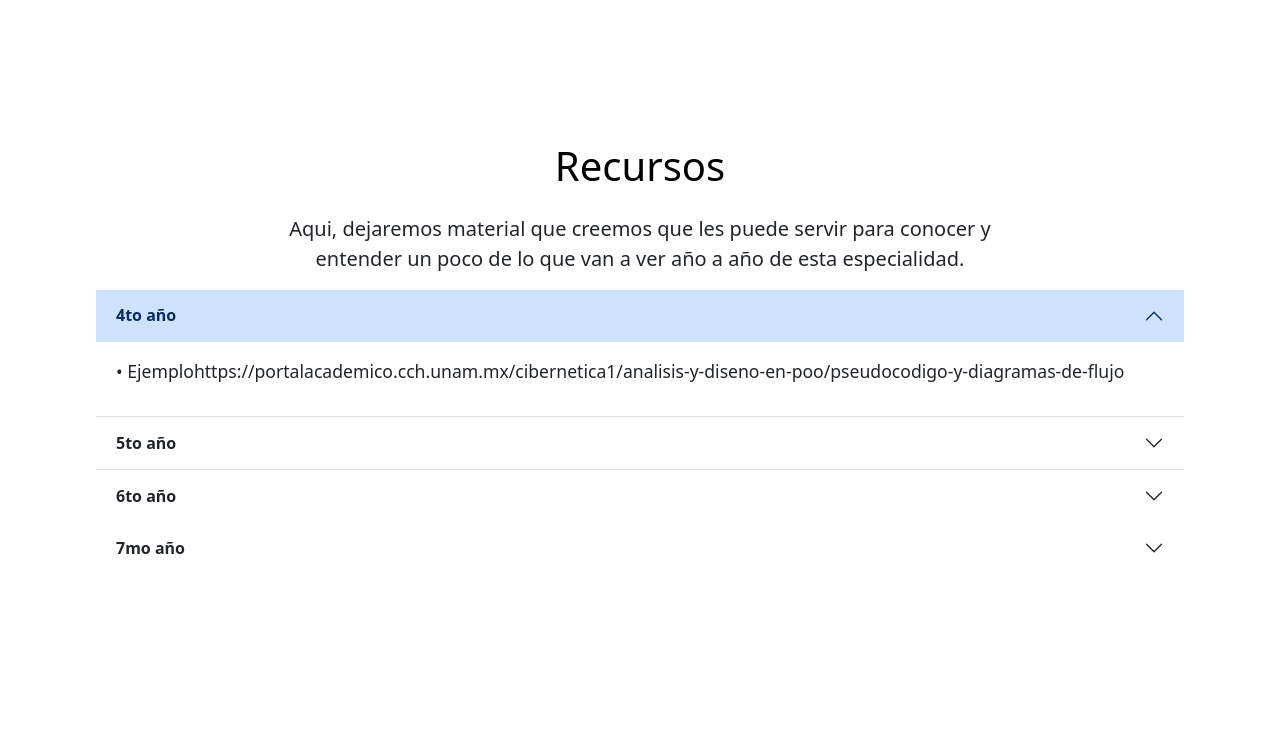
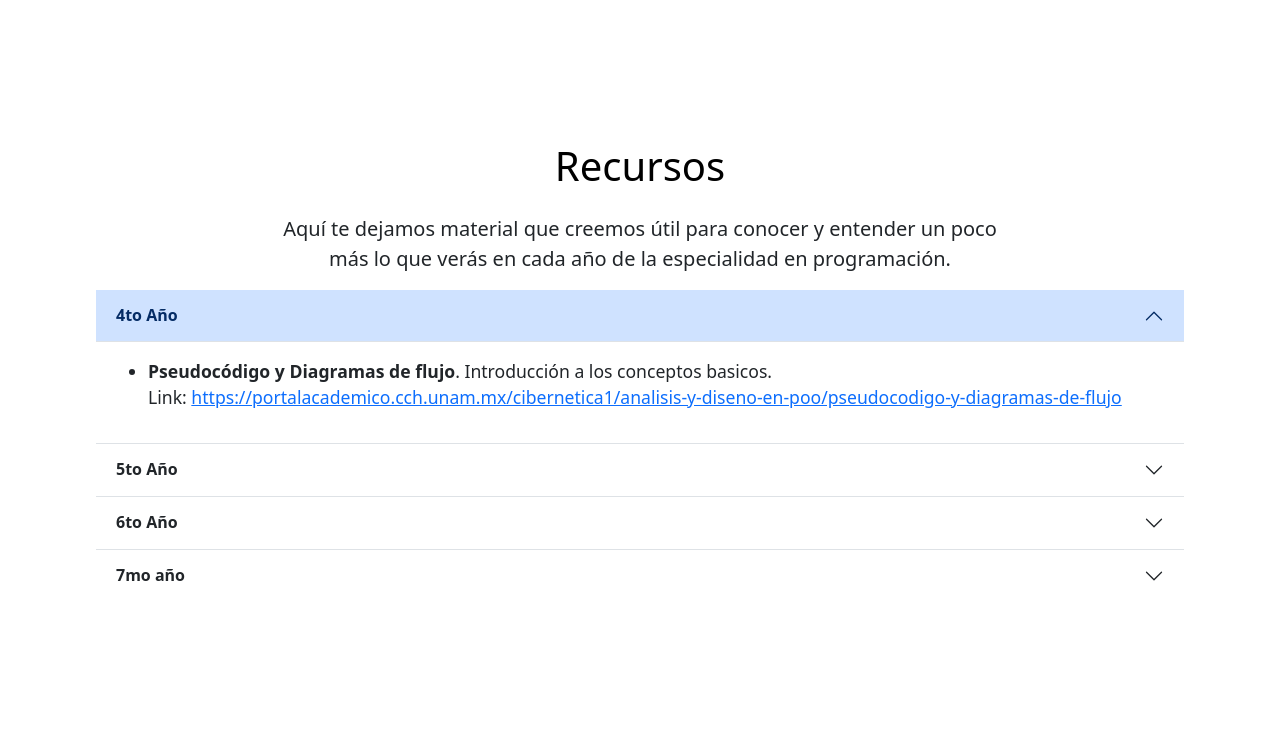
Before and after one commit to jmayola/Charla-7mo-Prog., a PHP site: page / in a window 1280 px wide, after a click on "4to Año". Shown: the part 3480-4229 px from the top of the page. Run offline with PHP 8.4, Linux system fonts and the light colour scheme.

Commit message:
asodjasd

```diff
--- a/index.html
+++ b/index.php
@@ -26,10 +26,7 @@
 				<div class="container">
 					<a class="navbar-brand" href="#inicio">
 						<!-- Home Icon -->
-						<svg xmlns="http://www.w3.org/2000/svg" width="2em" height="2em" viewBox="0 0 24 24">
-							<rect width="24" height="24" fill="none" />
-							<path fill="currentColor" d="M10 20v-6h4v6h5v-8h3L12 3L2 12h3v8z" />
-						</svg>
+						<img src="/img/logotec-sinfondo.png" alt="Logo" class="logotec">
 					</a>
 					<button
 						class="navbar-toggler"
@@ -190,33 +187,50 @@
 				<section id="recursos" class="pt-10">
 					<h1 class="text-center text-body-emphasis mt-5">Recursos</h1>
 					<p class="fs-5 col-md-8 mx-auto text-center">
-						Aqui, dejaremos material que creemos que les puede servir para conocer y entender un poco de lo que van a ver año a año de esta especialidad.
+						Aquí te dejamos material que creemos útil para conocer y entender un poco más lo que verás en cada año de la especialidad en programación.
 					</p>
 
 					<div class="accordion accordion-flush" id="accordionFlushExample">
 						<div class="accordion-item">
 							<h2 class="accordion-header">
 								<button class="accordion-button collapsed" type="button" data-bs-toggle="collapse" data-bs-target="#flush-collapseOne" aria-expanded="false" aria-controls="flush-collapseOne">
-							  4to año
+									4to Año
 								</button>
 							</h2>
 							<div id="flush-collapseOne" class="accordion-collapse collapse" data-bs-parent="#accordionFlushExample">
 								<div class="accordion-body">
-								<p> • Ejemplohttps://portalacademico.cch.unam.mx/cibernetica1/analisis-y-diseno-en-poo/pseudocodigo-y-diagramas-de-flujo</p>
+									<ul>
+										<li>
+											<strong>Pseudocódigo y Diagramas de flujo</strong>. Introducción a los conceptos basicos.<br>
+											Link: <a href="https://portalacademico.cch.unam.mx/cibernetica1/analisis-y-diseno-en-poo/pseudocodigo-y-diagramas-de-flujo">https://portalacademico.cch.unam.mx/cibernetica1/analisis-y-diseno-en-poo/pseudocodigo-y-diagramas-de-flujo</a>
+										</li>
+									</ul>
 								</div>
 							</div>
 						</div>
+
 						<div class="accordion-item">
 							<h2 class="accordion-header">
 								<button class="accordion-button collapsed" type="button" data-bs-toggle="collapse" data-bs-target="#flush-collapseTwo" aria-expanded="false" aria-controls="flush-collapseTwo">
-								5to año
+									5to Año
 								</button>
 							</h2>
 							<div id="flush-collapseTwo" class="accordion-collapse collapse" data-bs-parent="#accordionFlushExample">
 								<div class="accordion-body">
-								<p> • Plataforma para aprender idiomas. Link: https://es.duolingo.com/</p>
-								<p> • Video introductorio al HTML. Link: https://www.youtube.com/watch?v=MJkdaVFHrto</p>
-								<p> • Video introductorio al CSS. Link: https://www.youtube.com/watch?v=wZniZEbPAzk</p>
+									<ul>
+										<li>
+											<strong>Duolingo</strong>. Plataforma para aprender idiomas.<br>
+											Link: <a href="https://es.duolingo.com/">https://es.duolingo.com/</a>
+										</li>
+										<li>
+											<strong>Youtube</strong>. Video tutorial de HTML <br>
+											Link: <a href="https://www.youtube.com/watch?v=MJkdaVFHrto">https://www.youtube.com/watch?v=MJkdaVFHrto</a>
+										</li>
+										<li>
+											<strong>Youtube</strong>. Video tutorial de CSS <br>
+											Link: <a href="https://www.youtube.com/watch?v=wZniZEbPAzk">https://www.youtube.com/watch?v=wZniZEbPAzk</a>
+										</li>
+									</ul>
 								</div>
 							</div>
 						</div>
@@ -224,12 +238,22 @@
 						<div class="accordion-item">
 							<h2 class="accordion-header">
 								<button class="accordion-button collapsed" type="button" data-bs-toggle="collapse" data-bs-target="#flush-collapseThree" aria-expanded="false" aria-controls="flush-collapseThree">
-								6to año
+									6to Año
 								</button>
 							</h2>
 							<div id="flush-collapseThree" class="accordion-collapse collapse" data-bs-parent="#accordionFlushExample">
 								<div class="accordion-body">
-								<p> • Plataforma gratuita de cursos de lenguajes de programación. Link: https://www.codecademy.com/</p>
+									<ul>
+										<li>
+											<strong>Codecademy</strong>. Plataforma de cursos gratuitos de programación. <br>
+											Link: <a href="https://www.codecademy.com/">https://www.codecademy.com/</a>
+										</li>
+										<li>
+											<strong>Udemy</strong>. Plataforma de cursos profesionales. <br>
+											Link: <a href="https://www.udemy.com/">https://www.udemy.com/</a>
+										</li>
+									</ul>
+								</div>
 							</div>
 						</div>
 						<div class="accordion-item">
@@ -240,17 +264,23 @@
 							</h2>
 							<div id="flush-collapseFour" class="accordion-collapse collapse" data-bs-parent="#accordionFlushExample">
 								<div class="accordion-body">
-								<p>Les dejamos algunos links de herramientas útiles para organización de proyectos y asignación de tareas:</p>
-								<p> • Notion. Herramienta para organizar proyectos, asignar responsabilidades, mantener registro de progreso de tareas. <br>
-									  Link: https://www.notion.so/help/guides/everything-you-can-do-with-notion-ai</p>
-								<p> • Trello. Herramienta para crear tableros de proyecto.
-									  Link: https://trello.com/es</p>
-							  </div>
+									<ul>
+										<li>
+											<strong>Notion</strong>. Herramienta para organizar proyectos, asignar responsabilidades, mantener registro de progreso de tareas.
+											<br>Link: <a href="https://www.notion.so/help/guides/everything-you-can-do-with-notion-ai" target="_blank">https://www.notion.so/help/guides/everything-you-can-do-with-notion-ai</a>
+										</li>
+										<li>
+											<strong>Trello</strong>. Herramienta para crear tableros de proyecto.
+											<br>Link: <a href="https://trello.com/es" target="_blank">https://trello.com/es</a>
+										</li>
+									</ul>
 								</div>
 							</div>
 						</div>
 
+					</div>
 				</section>
+
 				<section id="preguntas" class="pt-10">
 					<h1>Sus preguntas</h1>
 					<div class="preguntas">
--- a/styles.css
+++ b/styles.css
@@ -21,9 +21,10 @@ html, body {
     padding: 1rem 1.5rem;
 }
 
-.navbar-brand svg {
-    width: 1.5em;
-    height: 1.5em;
+
+.logotec{
+    width: 45%;
+    height: auto;
 }
 
 /* Secciones */
```
Also changed, not shown: img/logotec-sinfondo.png (added). Lines whose indentation alone changed are shown as unchanged.
